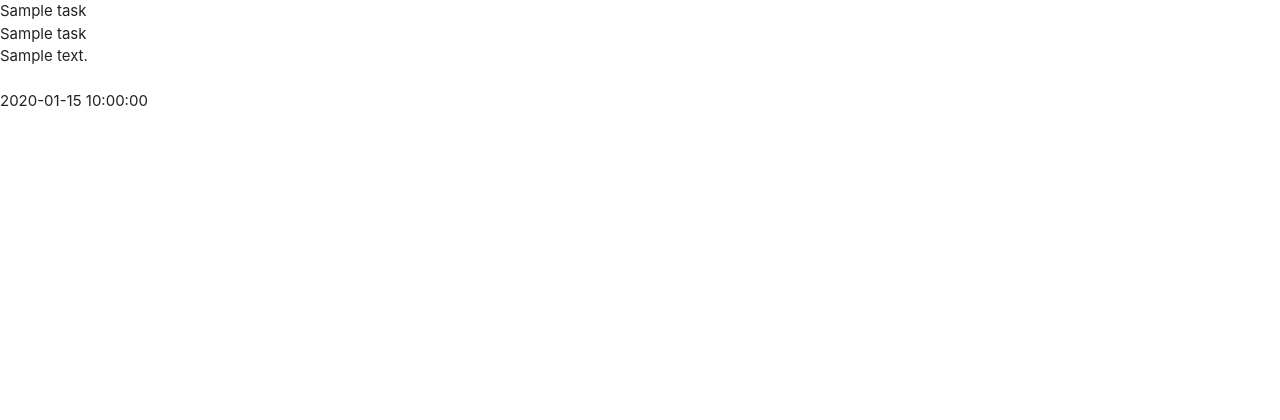
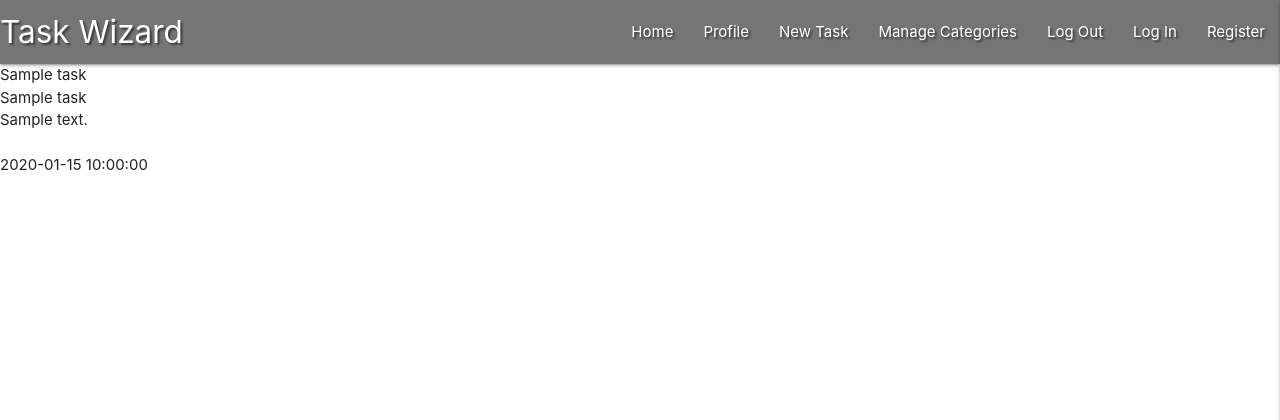
Before and after one commit to anronuay/MS3-task_wizard, a Flask app: page / in a window 1280 px wide. Shown: the top 420 px of the page. Run offline with Flask 2, Linux system fonts and the light colour scheme; a database or web service that is not in the repository returns one stand-in record (values such as "Sample title"); some libraries are stand-ins or nearby versions.

Commit message:
Added Materialize Navbar and Sidenav

```diff
--- a/static/css/style.css
+++ b/static/css/style.css
@@ -0,0 +1,3 @@
+.text-shadow {
+    text-shadow: 2px 2px 2px rgba(0, 0, 0, 0.5);
+}
--- a/static/js/script.js
+++ b/static/js/script.js
@@ -0,0 +1,5 @@
+// jQuery for MaterializeCSS initialization
+
+$(document).ready(function () {
+    $(".sidenav").sidenav({edge: "right"});
+});
--- a/templates/base.html
+++ b/templates/base.html
@@ -12,11 +12,41 @@
     <title>Task Wizard</title>
 </head>
 <body>
+    <header>
+        <!-- Main top Navbar -->
+        <nav class="nav-extended text-shadow grey darken-1">
+			<div class="nav-wrapper">
+				<a href="{{ url_for('get_tasks') }}" class="brand-logo">Task Wizard</a>
+				<a href="#" data-target="mobile-demo" class="sidenav-trigger right"><i class="fas fa-bars"></i></a>
+				<ul class="right hide-on-med-and-down">
+					<li><a href="{{ url_for('get_tasks') }}">Home</a></li>
+					<li><a href="#">Profile</a></li>
+					<li><a href="#">New Task</a></li>
+					<li><a href="#">Manage Categories</a></li>
+					<li><a href="#">Log Out</a></li>
+					<li><a href="#">Log In</a></li>
+					<li><a href="#">Register</a></li>
+				</ul>
+			</div>
+		</nav>
+
+        <!-- Mobile side Navbar -->
+        <ul class="sidenav" id="mobile-demo">
+            <li><h4 class="center-align orange-text text-darken 4">Task Wizard</h4></li>
+            <li><a href="{{ url_for('get_tasks') }}">Home</a></li>
+            <li><a href="#">Profile</a></li>
+            <li><a href="#">New Task</a></li>
+            <li><a href="#">Manage Categories</a></li>
+            <li><a href="#">Log Out</a></li>
+            <li><a href="#">Log In</a></li>
+            <li><a href="#">Register</a></li>
+		</ul>
+    </header>
 
     {% block content %}
     {% endblock %}
 
-    <script src="http://code.jquery.com/jquery-3.5.1.min.js"
+    <script src="https://code.jquery.com/jquery-3.5.1.min.js"
         integrity="sha256-9/aliU8dGd2tb6OSsuzixeV4y/faTqgFtohetphbbj0=" crossorigin="anonymous"></script>
     <script src="https://cdnjs.cloudflare.com/ajax/libs/materialize/1.0.0/js/materialize.min.js"></script>
     <script src="{{ url_for('static', filename='js/script.js') }}"></script>
```
